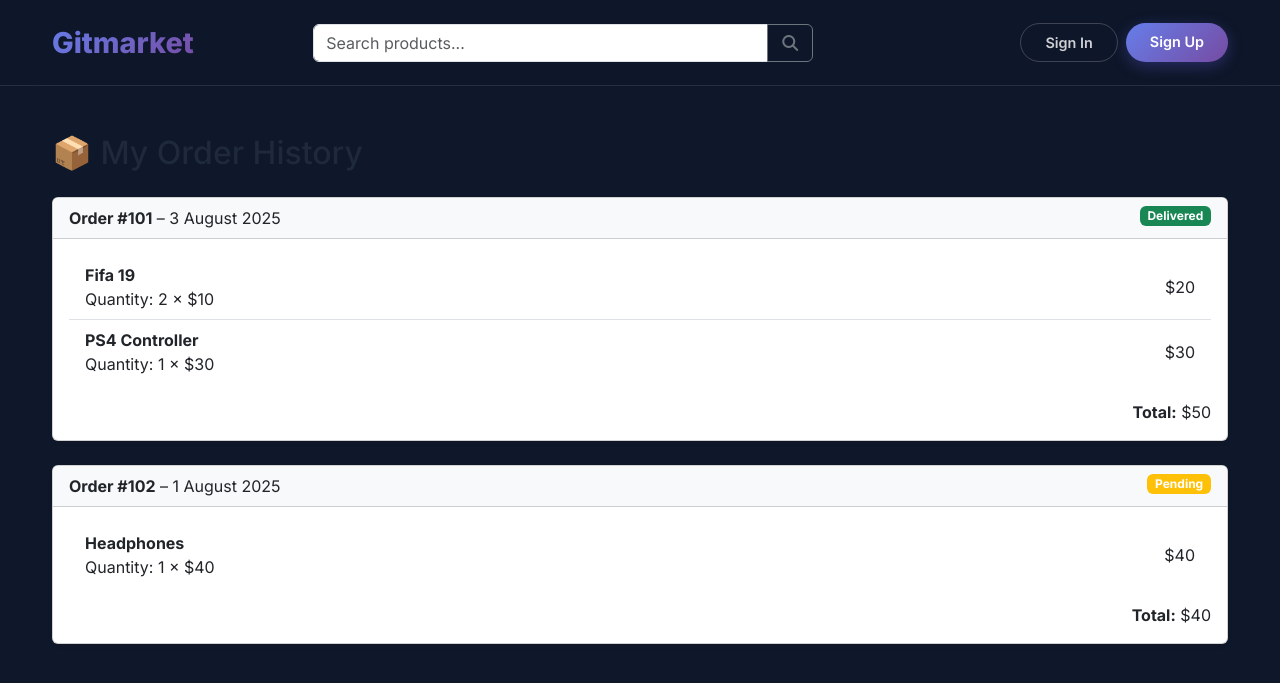
After one commit to Ecommerce-project10/ecommerce_project, a Django app: page /orders/history/ in a window 1280 px wide. The commit adds this page. Shown: the top 683 px of the page. Run offline with Django 5.2, Linux system fonts and the light colour scheme; some libraries are stand-ins or nearby versions.

Commit message:
order history

```diff
--- a/ecommerce/urls.py
+++ b/ecommerce/urls.py
@@ -23,5 +23,5 @@ urlpatterns = [
     path('admin/', admin.site.urls),
     path('accounts/', include('accounts.urls')),
     path('cart/', include('cart.urls')),
-    # path('products/', include('products.urls')),
+    path('orders/', include('orders.urls')),
 ]
--- a/orders/urls.py
+++ b/orders/urls.py
@@ -1,7 +1,7 @@
-from django.urls import path ,include
-from . import views
+from django.urls import path
+from .views import OrderHistoryView
 
-# urlpatterns = [
+urlpatterns = [
+    path('history/', OrderHistoryView.as_view(), name='order_history'),
 
-
-# ]
+]
--- a/orders/views.py
+++ b/orders/views.py
@@ -1,3 +1,33 @@
-from django.shortcuts import render
+from django.views.generic import TemplateView
+class OrderHistoryView(TemplateView):
+    template_name = 'historyorder.html'
 
-# Create your views here.
+    def get_context_data(self, **kwargs):
+        context = super().get_context_data(**kwargs)
+
+        context['orders'] = [
+
+            {
+                'id': 101,
+                'date': '3 August 2025',
+                'status': 'Delivered',
+                'status_color': 'success',
+                'items': [
+                    {'name': 'Fifa 19', 'quantity': 2, 'price': 10, 'total': 20},
+                    {'name': 'PS4 Controller', 'quantity': 1, 'price': 30, 'total': 30},
+                ],
+                'total': 50,
+            },
+            {
+                'id': 102,
+                'date': '1 August 2025',
+                'status': 'Pending',
+                'status_color': 'warning',
+                'items': [
+                    {'name': 'Headphones', 'quantity': 1, 'price': 40, 'total': 40},
+                ],
+                'total': 40,
+            },
+        ]
+
+        return context
--- a/templates/checkout.html
+++ b/templates/checkout.html
@@ -6,6 +6,7 @@
     <title>Checkout</title>
     <link href="https://cdn.jsdelivr.net/npm/bootstrap@5.3.7/dist/css/bootstrap.min.css" rel="stylesheet" integrity="sha384-LN+7fdVzj6u52u30Kp6M/trliBMCMKTyK833zpbD+pXdCLuTusPj697FH4R/5mcr" crossorigin="anonymous">
     <link rel="stylesheet" href="https://cdnjs.cloudflare.com/ajax/libs/font-awesome/7.0.0/css/all.min.css" integrity="sha512-DxV+EoADOkOygM4IR9yXP8Sb2qwgidEmeqAEmDKIOfPRQZOWbXCzLC6vjbZyy0vPisbH2SyW27+ddLVCN+OMzQ==" crossorigin="anonymous" referrerpolicy="no-referrer" />
+
 </head>
 <body>
     <div class="container mt-5" style="max-width: 700px;">
--- /dev/null
+++ b/templates/historyorder.html
@@ -0,0 +1,31 @@
+{% extends 'navbar.html' %}
+{% block title %}Order History{% endblock %}
+{% block content %}
+<div class="container mt-5">
+  <h2 class="mb-4">📦 My Order History</h2>
+  {% for order in orders %}
+  <div class="card mb-4 shadow-sm">
+    <div class="card-header bg-light">
+      <strong>Order #{{ order.id }}</strong> – {{ order.date }}
+      <span class="badge bg-{{ order.status_color }} float-end">{{ order.status }}</span>
+    </div>
+    <div class="card-body">
+      <ul class="list-group list-group-flush">
+        {% for item in order.items %}
+        <li class="list-group-item d-flex justify-content-between align-items-center">
+          <div>
+            <strong>{{ item.name }}</strong> <br>
+            Quantity: {{ item.quantity }} × ${{ item.price }}
+          </div>
+          <div>${{ item.total }}</div>
+        </li>
+        {% endfor %}
+      </ul>
+      <div class="mt-3 text-end">
+        <strong>Total:</strong> ${{ order.total }}
+      </div>
+    </div>
+  </div>
+  {% endfor %}
+</div>
+{% endblock %}
```
